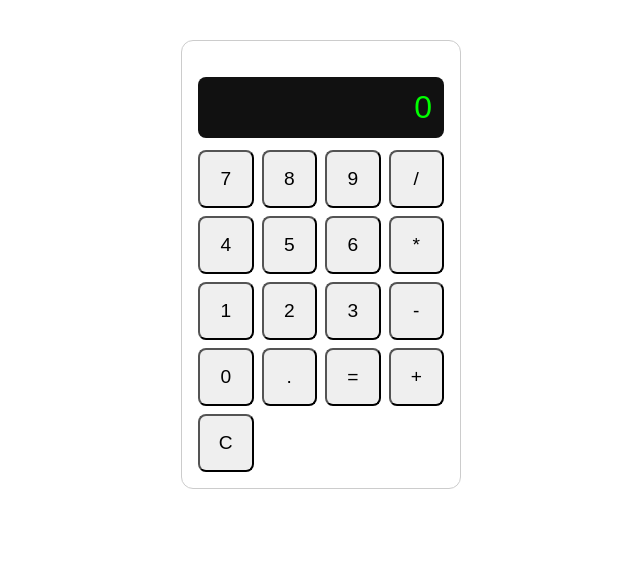
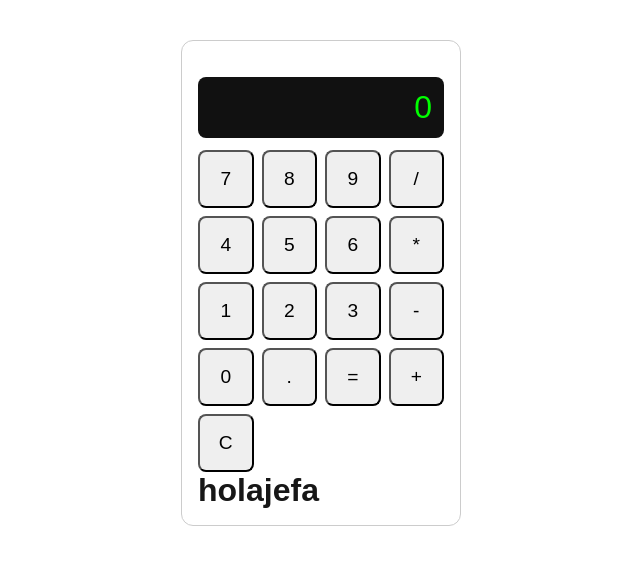
Before and after one commit to ELVISrodrigo123/ci-cd-calculator, a Next.js app: page / in a window 1280 px wide. Shown: the top 564 px of the page, without its empty margins (319-959 px from the left). Built offline with nearby package versions, Linux system fonts and the light colour scheme.

Commit message:
deploy correct

```diff
--- a/src/pages/index.tsx
+++ b/src/pages/index.tsx
@@ -65,6 +65,7 @@ export default function Home() {
       <div style={{ maxWidth: 280, margin: "40px auto", padding: 16, border: "1px solid #ccc", borderRadius: 12 }}>
         <Display operation={operation} value={display} />
         <Keypad onPress={handlePress} />
+        <h1>holajefa</h1>
       </div>
     </>
   );
```
